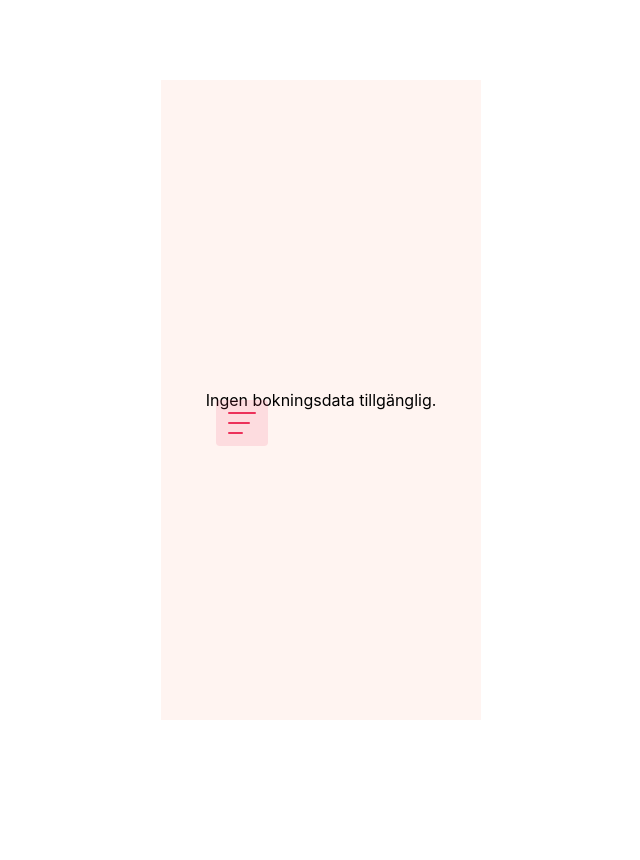
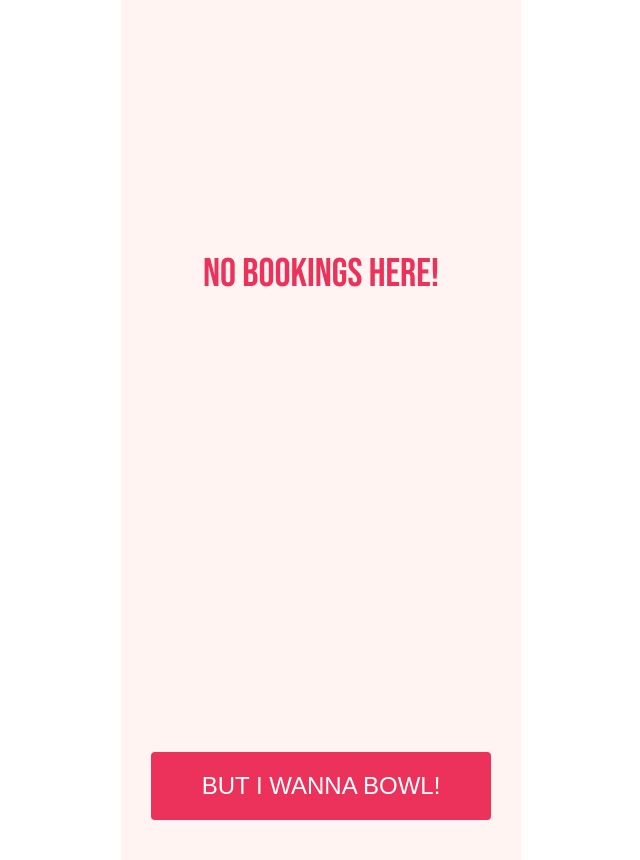
Before and after one commit to Pesilian/strajk-bowling-linaPSignell-fe23, a React (Create React App) app: page /confirmation in a window 1280 px wide. Shown: the whole page, without its empty margins (319-959 px from the left). Before the commit the page ends 800 px from the top, so only its background shows below. Built offline with nearby package versions, Linux system fonts and the light colour scheme.

Commit message:
fixed styles

```diff
--- a/src/App.css
+++ b/src/App.css
@@ -5,6 +5,7 @@
 
 body {
   height: 100vh;
+  overflow-y: auto;
   display: flex;
   justify-content: center;
   align-items: center;
@@ -12,9 +13,10 @@ body {
 }
 
 .container {
-  height: 80vh;
-  background-color: #fff4f1; /* Standardfärg */
-  width: 40vh;
+  height: auto;
+
+  background-color: #fff4f1;
+  width: 400px;
   margin: 0 auto;
   padding: 10px;
   box-sizing: border-box;
@@ -23,9 +25,8 @@ body {
   align-items: center;
   justify-content: center;
   position: relative;
-  transition: background-color 0.3s ease; /* Smidig övergång */
 }
 
 .container.menu-open {
-  background-color: #000; /* Svart bakgrund på /menu */
+  background-color: #fff;
 }
--- a/src/components/BookingForm.tsx
+++ b/src/components/BookingForm.tsx
@@ -40,7 +40,7 @@ const BookingForm: React.FC = () => {
   return (
     <div className="bookingform">
       <svg
-        className="menu-btn"
+        className="booking-menu-btn"
         width="52"
         height="46"
         viewBox="0 0 52 46"
@@ -55,6 +55,7 @@ const BookingForm: React.FC = () => {
       </svg>
 
       <svg
+        className="logo"
         width="76"
         height="110"
         viewBox="0 0 136 196"
--- a/src/components/Confirmation.tsx
+++ b/src/components/Confirmation.tsx
@@ -14,36 +14,20 @@ const Confirmation: React.FC = () => {
 
   if (!bookingData) {
     return (
-      <div className="confirmation-page">
-        <svg
-          className="menu-btn"
-          width="52"
-          height="46"
-          viewBox="0 0 52 46"
-          fill="none"
-          xmlns="http://www.w3.org/2000/svg"
-          onClick={handleMenuClick}
-        >
-          <rect
-            width="52"
-            height="46"
-            rx="4"
-            fill="#EC315A"
-            fillOpacity="0.12"
-          />
-          <rect x="12" y="12" width="28" height="2" rx="1" fill="#EC315A" />
-          <rect x="12" y="22" width="22" height="2" rx="1" fill="#EC315A" />
-          <rect x="12" y="32" width="15" height="2" rx="1" fill="#EC315A" />
-        </svg>
-        <p>Ingen bokningsdata tillgänglig.</p>
+      <div className="confirmation-page no-booking">
+        <h1>No bookings here!</h1>
+        <button className="confirmationpage-btn">
+          {' '}
+          <a href="/booking">But I wanna bowl!</a>
+        </button>
       </div>
     );
   }
 
   return (
-    <div className="confirmation-page">
+    <div className="confirmation-page confirmation">
       <svg
-        className="menu-btn"
+        className="confirmation-menu-btn"
         width="52"
         height="46"
         viewBox="0 0 52 46"
@@ -56,7 +40,9 @@ const Confirmation: React.FC = () => {
         <rect x="12" y="22" width="22" height="2" rx="1" fill="#EC315A" />
         <rect x="12" y="32" width="15" height="2" rx="1" fill="#EC315A" />
       </svg>
+
       <svg
+        className="logo"
         width="76"
         height="110"
         viewBox="0 0 136 196"
@@ -78,14 +64,31 @@ const Confirmation: React.FC = () => {
           fill="#EC315A"
         />
       </svg>
+
       <h1>See you soon</h1>
-      <p>Datum och tid: {new Date(bookingData.when).toLocaleString()}</p>
-
-      <p>Antal personer: {bookingData.people}</p>
-      <p>Antal banor: {bookingData.lanes}</p>
-
-      <p>Bokningsnummer: {bookingData.id}</p>
-      <p>Totalt pris: {bookingData.price} kr</p>
+      <div className="form-group">
+        <label>When</label>
+        <p> {new Date(bookingData.when).toLocaleString()}</p>
+      </div>
+      <div className="form-group">
+        <label>Who</label>
+        <p>{bookingData.people} pers</p>
+      </div>
+      <div className="form-group">
+        <label>Lanes</label>
+        <p>{bookingData.lanes}</p>
+      </div>
+      <div className="form-group">
+        <label>Booking number</label>
+        <p> {bookingData.id}</p>
+      </div>
+      <div className="form-group colorchange">
+        <p>Total {bookingData.price} SEK</p>
+      </div>
+      <button className="confirmationpage-btn">
+        {' '}
+        <a href="/booking">Sweet, let go!</a>
+      </button>
     </div>
   );
 };
--- a/src/components/Menu.tsx
+++ b/src/components/Menu.tsx
@@ -3,7 +3,7 @@ import '../styles/Menu.css';
 
 const MenuPage: React.FC = () => {
   return (
-    <div>
+    <div className="menu-page">
       <nav className="nav">
         <ul>
           <li>
--- a/src/styles/BookingForm.css
+++ b/src/styles/BookingForm.css
@@ -1,14 +1,15 @@
-.menu-btn {
-  position: absolute;
-  top: 10px;
-  left: 10px;
-}
-
 .bookingform {
+  height: 900px;
   display: flex;
   flex-direction: column;
   align-items: center;
   justify-content: center;
+}
+
+.booking-menu-btn {
+  position: absolute;
+  top: 15px;
+  left: 15px;
 }
 
 .bookingheader {
@@ -67,31 +68,37 @@
   left: auto;
 }
 .form-group {
-  padding: 10px;
+  height: 40px;
   border: 2px solid;
-  margin: 10px;
 }
-.form-group > label {
-  padding-left: 5px;
-  padding-right: 5px;
+
+.form-group label {
+  z-index: 1000000;
   position: relative;
-  top: -20px;
+  top: 40px;
   left: 20px;
   background-color: #fff4f1;
   font-family: 'Bebas Neue', sans-serif;
   position: relative;
 }
 
-.form-group > input {
+.form-group input {
+  height: 60%;
+  width: 100%;
+  background-color: #fff4f1;
+  font-family: 'Work Sans', sans-serif;
+  font-size: 20px;
   border: none;
-  background-color: #fff4f1;
 }
+
 .shoes-cont {
   display: flex;
   align-items: center;
-  justify-content: center;
+  justify-content: flex-start;
+  max-height: 200px;
+  overflow-y: auto;
+  width: 100%;
 }
-
 .remove-btn {
   font-family: 'work sans', sans-serif;
   border: none;
--- a/src/styles/Confirmation.css
+++ b/src/styles/Confirmation.css
@@ -1,4 +1,5 @@
 .confirmation-page {
+  height: 900px;
   display: flex;
   flex-direction: column;
   align-items: center;
@@ -6,8 +7,80 @@
   position: relative;
 }
 
-.menu-btn {
+.confirmation-page svg {
+}
+
+.confirmation-menu-btn {
   position: absolute;
   top: 10px;
-  left: 10px;
+  left: -10px;
 }
+
+.no-booking {
+  justify-content: space-between;
+}
+
+.no-booking h1 {
+  font-family: 'Bebas Neue', sans-serif;
+  color: #ec315a;
+  font-size: 40px;
+  font-weight: 400;
+  text-transform: uppercase;
+  margin-top: 300px;
+}
+
+.confirmationpage-btn,
+.confirmation-page a {
+  border: none;
+  background-color: #ec315a;
+  height: 68px;
+  width: 340px;
+  border-radius: 4px;
+  color: #fff;
+  text-decoration: none;
+  text-transform: uppercase;
+  font-size: 24px;
+  margin-bottom: 30px;
+}
+
+.confirmation h1 {
+  font-family: 'Bebas Neue', sans-serif;
+  color: #ec315a;
+  font-size: 60px;
+  font-weight: 400;
+  text-transform: uppercase;
+  margin-bottom: 40px;
+}
+
+.form-group {
+  padding: 10px;
+  border: 2px solid #441d81;
+  margin: 10px;
+}
+
+.form-group label {
+  padding-left: 5px;
+  padding-right: 5px;
+  position: relative;
+  top: -20px;
+  left: 20px;
+  background-color: #fff4f1;
+  font-family: 'Bebas Neue', sans-serif;
+  position: relative;
+}
+
+.form-group p {
+  border: none;
+  background-color: #fff4f1;
+  font-family: 'Work Sans', sans-serif;
+  width: 300px;
+}
+
+.colorchange {
+  margin-top: 40px;
+  border: 2px solid #ec315a;
+}
+
+.colorchange p {
+  color: #ec315a;
+}
--- a/src/styles/Loading.css
+++ b/src/styles/Loading.css
@@ -1,4 +1,5 @@
 .loading-background {
+  height: 900px;
   display: flex;
   flex-direction: column;
   align-items: center;
--- a/src/styles/Menu.css
+++ b/src/styles/Menu.css
@@ -1,4 +1,7 @@
-.nav {
+.menu-page {
+  background-color: black;
+  height: 900px;
+  width: 400px;
   display: flex;
   flex-direction: column;
   align-items: center;
```
